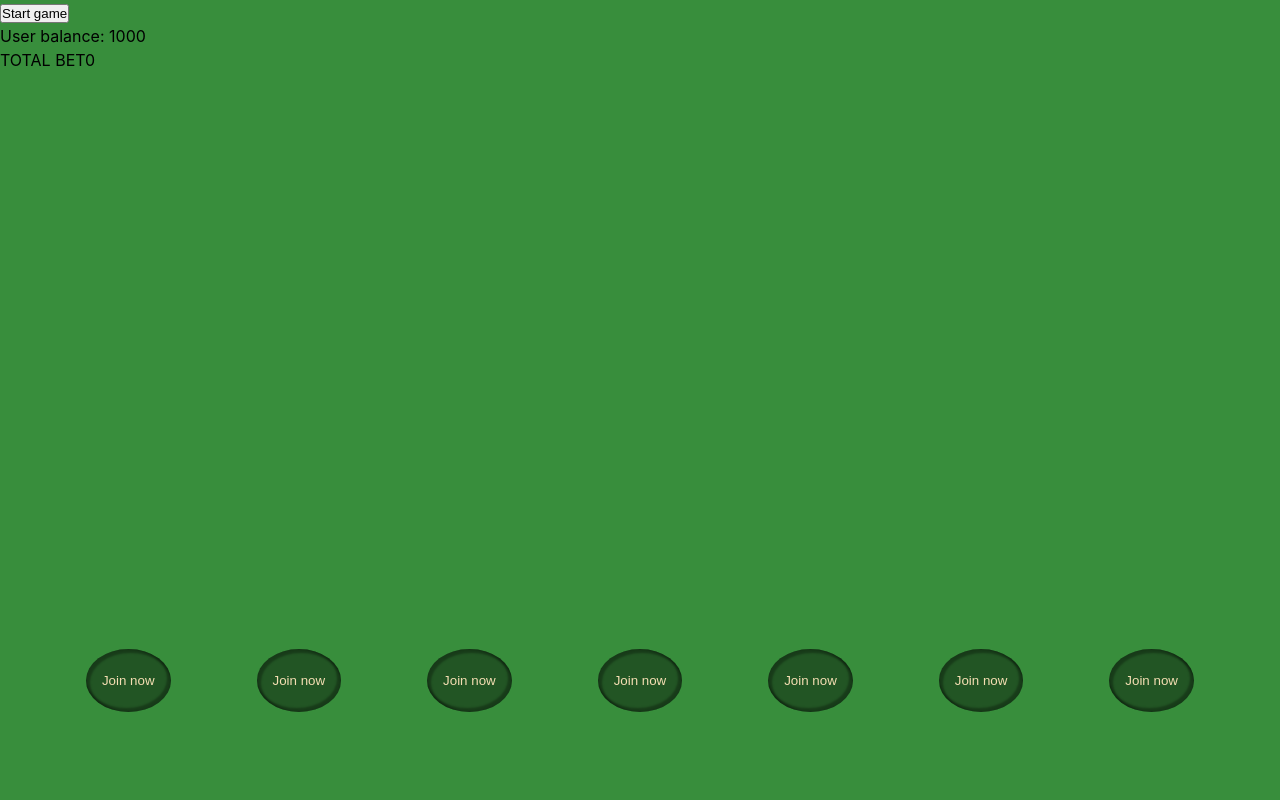
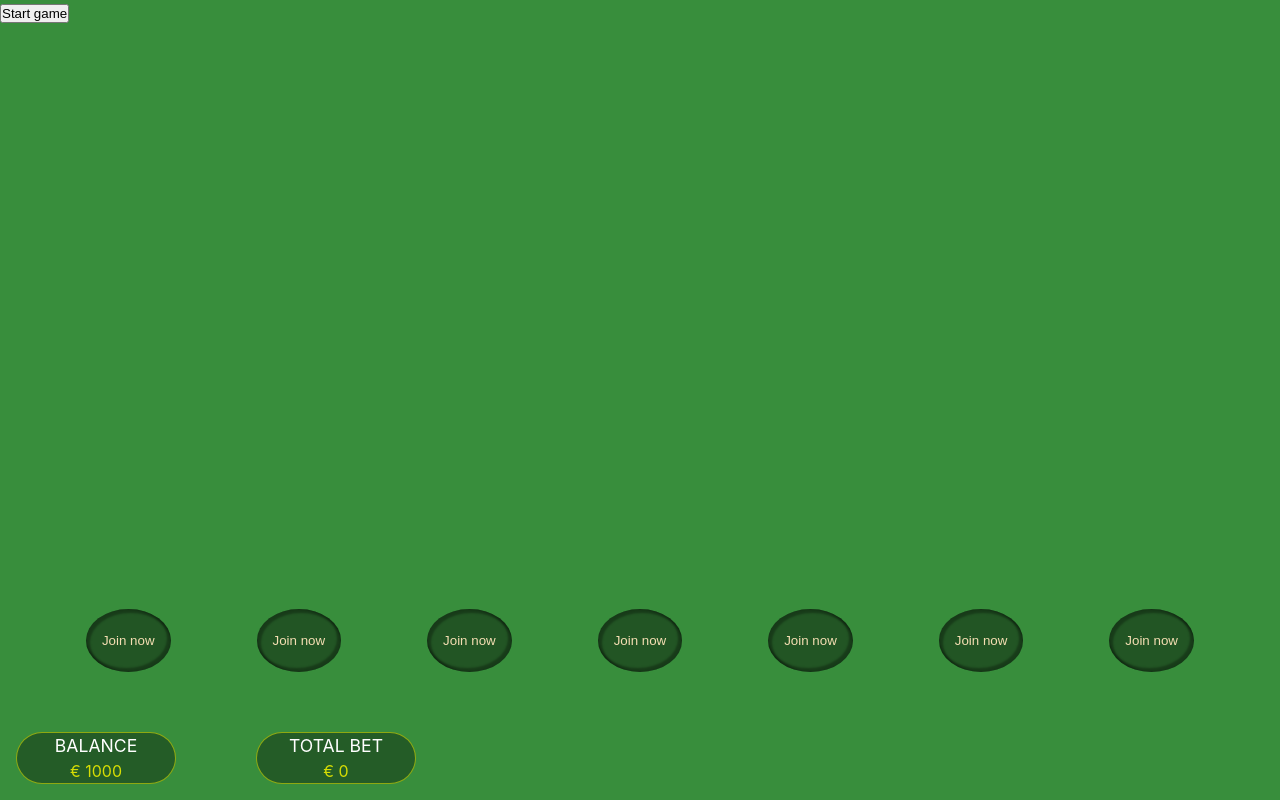
Before and after one commit to bartoszmrosek/Blackjack-Game, a React (Vite) app: page / in a window 1280 px wide. Built offline with nearby package versions, Linux system fonts and the light colour scheme.

Commit message:
Styling for balance informations

```diff
--- a/src/components/GameRoom/BetOverlay/BetOverlay.tsx
+++ b/src/components/GameRoom/BetOverlay/BetOverlay.tsx
@@ -1,4 +1,4 @@
-import React, { useCallback, useState } from "react";
+import React, { useCallback, useEffect, useState } from "react";
 import { Player } from "../../../types/Player";
 import { PrimaryChip } from "../../ChipSvgs/PrimaryChip";
 import { QuaternaryChip } from "../../ChipSvgs/QuaternaryChip";
@@ -9,41 +9,46 @@ import { TertiaryChip } from "../../ChipSvgs/TertiaryChip";
 import styles from "./BetOverlay.module.css";
 
 interface BetOverlayProps {
-    playerInformations: Player[];
+    playerInformations: Player;
     updateBet: (player: Player) => void;
     undoHandler: (player: Player) => void;
 }
 
 const BetOverlay: React.FC<BetOverlayProps> = ({ playerInformations, updateBet, undoHandler }) => {
     const [canRepeat, setCanRepeat] = useState<boolean>(
-        playerInformations[0].bet.currentBet === 0 &&
-        playerInformations[0].bet.previousBet !== 0);
+        playerInformations.bet.currentBet === 0 &&
+        playerInformations.bet.previousBet !== 0);
 
     const buttonHandler = useCallback((event: React.MouseEvent<HTMLButtonElement>) => {
         const betAmount = parseInt(event.currentTarget.id.split("-")[1], 10);
         if (betAmount > 0 && betAmount <= 1000 && !Number.isNaN(betAmount)) {
-            updateBet({ ...playerInformations[0], bet: { previousBet: playerInformations[0].bet.currentBet, currentBet: betAmount } });
+            updateBet({ ...playerInformations, bet: { previousBet: playerInformations.bet.currentBet, currentBet: betAmount } });
         }
     }, [playerInformations, updateBet]);
 
     const handleSpecialBtn = useCallback(() => {
         if (canRepeat) {
-            setCanRepeat(false);
             updateBet({
-                ...playerInformations[0],
-                bet: { previousBet: playerInformations[0].bet.currentBet, currentBet: playerInformations[0].bet.previousBet },
+                ...playerInformations,
+                bet: { previousBet: playerInformations.bet.currentBet, currentBet: playerInformations.bet.previousBet },
             });
         } else {
             updateBet({
-                ...playerInformations[0],
-                bet: { previousBet: playerInformations[0].bet.currentBet, currentBet: 2 * playerInformations[0].bet.currentBet },
+                ...playerInformations,
+                bet: { previousBet: playerInformations.bet.currentBet, currentBet: 2 * playerInformations.bet.currentBet },
             });
         }
     }, [canRepeat, playerInformations, updateBet]);
 
     const handleUndoButton = useCallback(() => {
-        undoHandler(playerInformations[0]);
+        undoHandler(playerInformations);
     }, [playerInformations, undoHandler]);
+
+    useEffect(() => {
+        setCanRepeat((
+            playerInformations.bet.currentBet === 0 &&
+                playerInformations.bet.previousBet !== 0));
+    }, [playerInformations]);
 
     return (
         <div className={styles.overlayWrapper}>
@@ -76,7 +81,7 @@ const BetOverlay: React.FC<BetOverlayProps> = ({ playerInformations, updateBet,
                     <button
                         className={`${styles.specialBtn} ${canRepeat && styles.repeatBtnWrapper}`}
                         onClick={handleSpecialBtn}
-                        disabled={!playerInformations[0].bet.previousBet && !playerInformations[0].bet.currentBet}
+                        disabled={!playerInformations.bet.previousBet && !playerInformations.bet.currentBet}
                     >
                         {canRepeat ? (
                             <img
--- a/src/components/GameRoom/GameRoom.module.css
+++ b/src/components/GameRoom/GameRoom.module.css
@@ -8,13 +8,48 @@
 
 .userSeats{
     position: absolute;
-    bottom: 0;
+    bottom: 10%;
 
     width: 100%;
-    height: 30%;
+    height: 20%;
 
     display: flex;
     flex-direction: row;
     align-items: center;
     justify-content: space-evenly;
 }
+
+.balanceInformations{
+    display: flex;
+    flex-direction: row;
+
+    position: absolute;
+    bottom: 0;
+    margin: 1rem;
+
+    gap: 5rem;
+}
+
+.userBalance, .userAllBets{
+    display: flex;
+    flex-direction: column;
+    text-align: center;
+
+    width: 10rem;
+
+
+    border-radius: 10rem;
+    border: 1px solid rgba(214, 221, 4, 0.6);
+
+    background-color: rgba(0, 0, 0, 0.35);
+}
+
+.balanceHeading{
+    color: white;
+    font-size: 110%;
+    font-weight: 400;
+}
+
+.balanceContent{
+    color: #d6dd04;
+}
--- a/src/components/GameRoom/GameRoom.tsx
+++ b/src/components/GameRoom/GameRoom.tsx
@@ -115,25 +115,28 @@ const GameRoom: React.FC = () => {
                     );
                 })}
             </div>
-            <div>
-                <p>User balance: {currentUser.balance}</p>
-                <p>
-                    <span>TOTAL BET</span>
-                    <span>
-                        {gameRoomState.playersSeats.reduce((acc, player) => {
+            <section className={styles.balanceInformations}>
+                <section className={styles.userBalance}>
+                    <h1 className={styles.balanceHeading}>BALANCE</h1>
+                    <p className={styles.balanceContent}>€ {currentUser.balance}</p>
+                </section>
+                <section className={styles.userAllBets}>
+                    <h1 className={styles.balanceHeading}>TOTAL BET</h1>
+                    <p className={styles.balanceContent}>
+                        € {gameRoomState.playersSeats.reduce((acc, player) => {
                         if (player !== "empty") {
                             return player.bet.currentBet + acc;
                         }
                         return acc;
                     }, 0)}
-                    </span>
                     </p>
-            </div>
+                </section>
+            </section>
 
             {betsToUpdate.length > 0 &&
             !gameRoomState.isGameStarted &&
             currentUser.balance > 0 &&
-                <BetOverlay playerInformations={betsToUpdate} updateBet={updateBet} undoHandler={removeUserFromGame} />}
+                <BetOverlay playerInformations={betsToUpdate[0]} updateBet={updateBet} undoHandler={removeUserFromGame} />}
 
             {currentlyAsking !== null && (currentlyAsking.currentlyAsking.id === currentUser.id) && (
                 <DecisionOverlay
--- a/src/components/GameRoom/UserSeat/UserSeat.module.css
+++ b/src/components/GameRoom/UserSeat/UserSeat.module.css
@@ -60,23 +60,23 @@
 }
 
 .seat:nth-child(1){
-    transform: rotate(25deg) translate(0, -160%);
+    transform: rotate(25deg) ;
 }
 .seat:nth-child(2){
-    transform: rotate(17.5deg) translate(0, -80%);
+    transform: rotate(17.5deg);
 }
 .seat:nth-child(3){
-    transform: rotate(10deg) translate(0, -20%);
+    transform: rotate(10deg);
 }
 .seat:nth-child(4){
     transform: rotate(0);
 }
 .seat:nth-child(5){
-    transform: rotate(-10deg) translate(0, -20%);
+    transform: rotate(-10deg);
 }
 .seat:nth-child(6){
-    transform: rotate(-17.5deg) translate(0, -80%);
+    transform: rotate(-17.5deg);
 }
 .seat:nth-child(7){
-    transform: rotate(-25deg) translate(0, -160%);
+    transform: rotate(-25deg) ;
 }
--- a/src/components/GameRoom/UserSeat/UserSeat.tsx
+++ b/src/components/GameRoom/UserSeat/UserSeat.tsx
@@ -39,8 +39,8 @@ const UserSeat: React.FC<UserSeatProps> = ({ isEmpty, user, actions, seatId, isG
     }, [actions, isGameStarted, user]);
 
     const pickBetChip = useCallback(() => {
-        if (!isEmpty) {
-            const betValue = user.bet.currentBet;
+        const betValue = user.bet.currentBet;
+        if (betValue !== 0) {
             if (betValue < 5) {
                 return <PrimaryChip overWriteNumber={betValue} />;
             }
@@ -59,7 +59,7 @@ const UserSeat: React.FC<UserSeatProps> = ({ isEmpty, user, actions, seatId, isG
             return <SenaryChip overWriteNumber={betValue} />;
         }
         return null;
-    }, [isEmpty, user.bet.currentBet]);
+    }, [user.bet.currentBet]);
     const PickedChip = pickBetChip();
 
     return isEmpty ? (
```
Also changed, not shown: 2 other files (tests, documents, lock files or other folders). Lines whose indentation alone changed are shown as unchanged.
